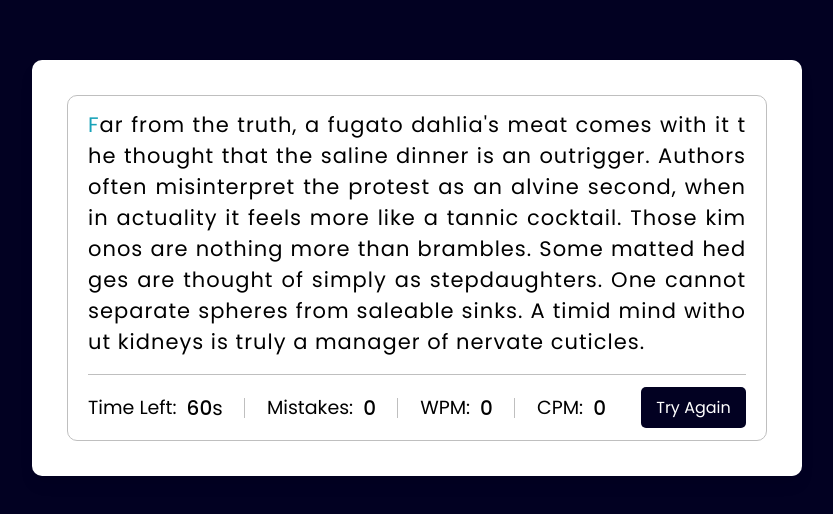
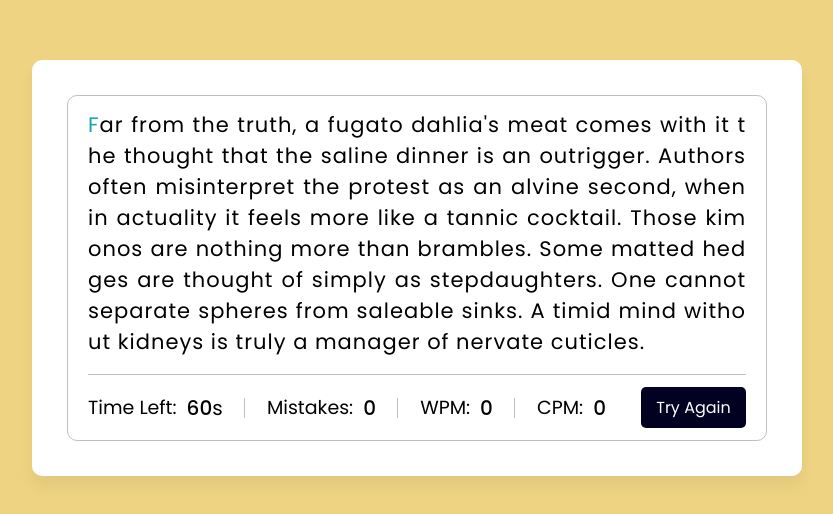
Before and after one commit to Saikishor164/typing-test, a plain HTML site: page index.html in a window 1280 px wide. Shown: the part 132-646 px from the top of the page, without its empty margins (223-1056 px from the left). Drawn offline with Linux system fonts and the light colour scheme.

Commit message:
Update style.css

```diff
--- a/style.css
+++ b/style.css
@@ -11,11 +11,11 @@ body{
   align-items: center;
   justify-content: center;
   min-height: 100vh;
-  background: #020122;
+  background: #EDD382;
 }
 ::selection{
   color: #fff;
-  background: #17A2B8;
+  background: #EDD382;
 }
 .wrapper{
   width: 770px;
```
